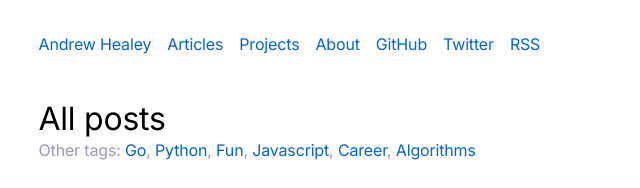
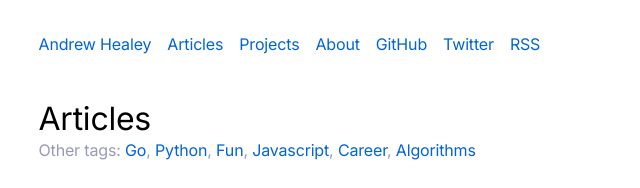
Before and after one commit to healeycodes/healeycodes.com, a Next.js app: page /articles in a window 1280 px wide. Shown: the top 188 px of the page, without its empty margins (255-895 px from the left). Built offline with nearby package versions, Linux system fonts and the light colour scheme.

Commit message:
Amend page titles

```diff
--- a/pages/articles.js
+++ b/pages/articles.js
@@ -10,7 +10,7 @@ export function getStaticProps() {
 }
 
 export default function Articles({ tags, posts }) {
-  const title = `All posts`;
+  const title = `Articles`;
   const formattedTags = tags.map(
     (tag) => `${tag.charAt(0).toUpperCase()}${tag.slice(1)}`
   );
--- a/pages/index.js
+++ b/pages/index.js
@@ -35,7 +35,7 @@ export default function Home({ allPostsData, description, words }) {
     return x.toString().replace(/\B(?=(\d{3})+(?!\d))/g, ",");
   }
   return (
-    <Layout title="Home" description={description}>
+    <Layout title="Blog" description={description}>
       <main>
         <div className="avatar">
           <Image
```
